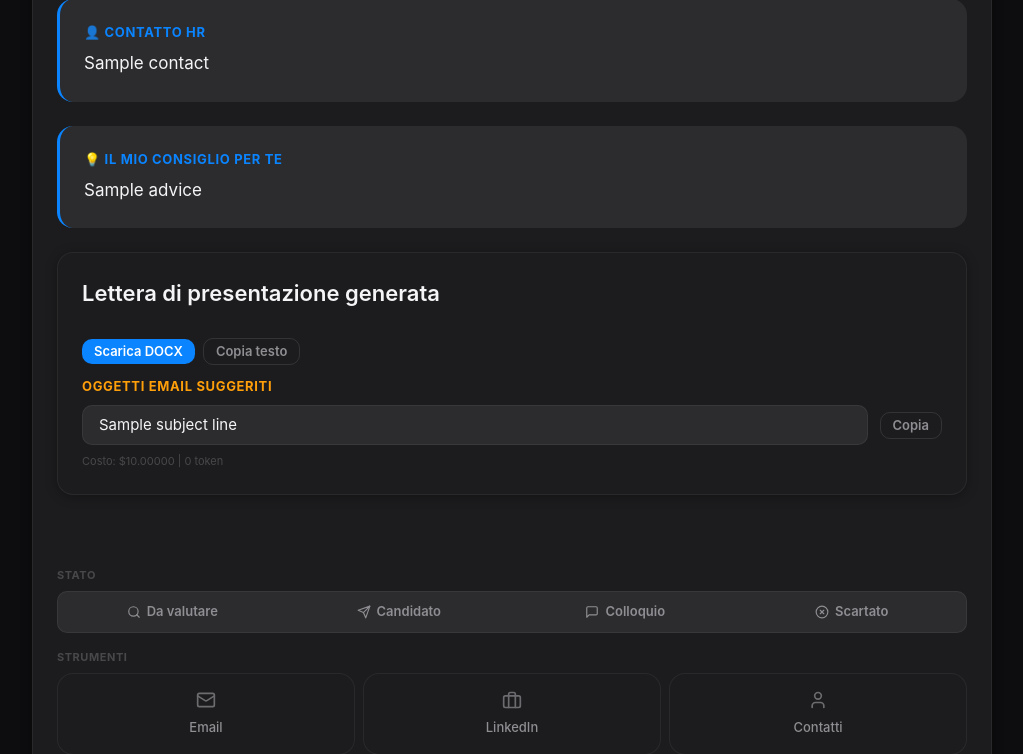
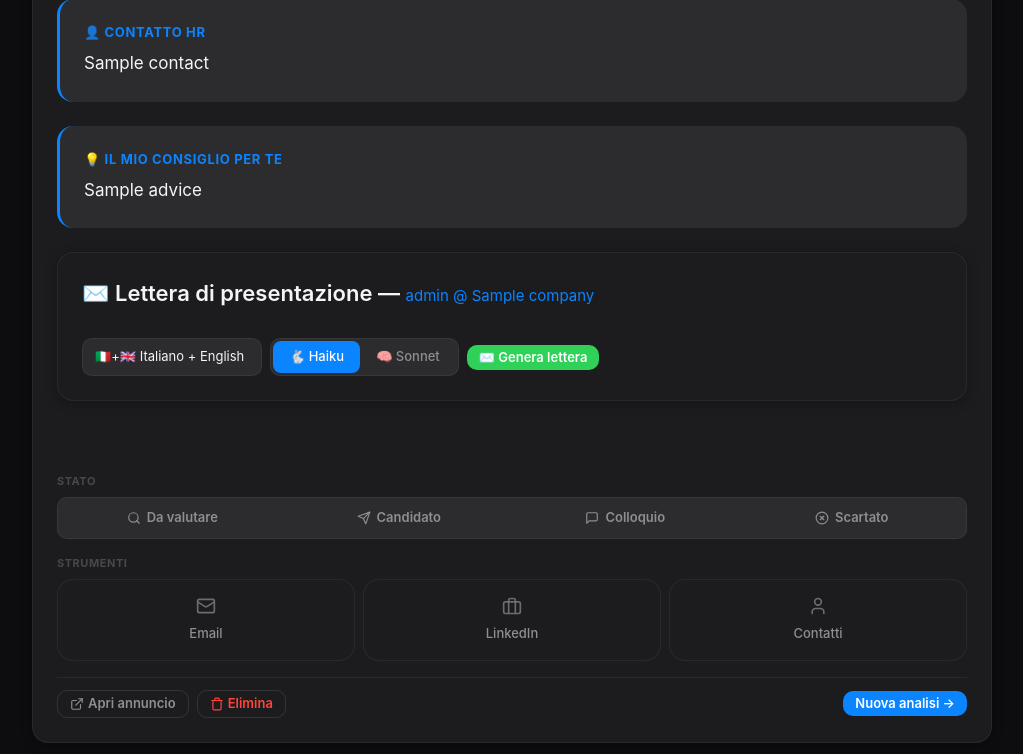
Before and after one commit to MK023/JobSearch, a Python web app: template frontend/templates/analysis_detail.html in a window 1280 px wide. Shown: the part 1246-2000 px from the top of the page, without its empty margins (158-1181 px from the left). Run offline with Jinja, Linux system fonts and the light colour scheme; the template is opened without the code that fills it: most values are stand-ins (such as "Sample title", 1, 10 or a date in 2020); some libraries are stand-ins or nearby versions.

Commit message:
feat(cover-letter): bilingual IT + EN in a single generation
- New language code "ita_eng": runs 2 sequential AI calls (italiano +
  english), persists 2 CoverLetter rows, sums spending.
- ALLOWED_LANGUAGES moved to module constant + fixed mismatch with HTML
  select: was {"inglese","francese"...} but form sent
  {"english","francais"...} -> all non-italian silently fell back to
  italiano. Now aligned.
- analysis_detail view passes `cover_letters` list (newest-first) plus
  back-compat `cover_letter` single alias.
- cover_letter_result.html loops on the list, rendering one card per
  language with its own download/copy buttons and meta.
- Language select gains "Italiano + English" as first option.

Co-Authored-By: Claude Opus 4.6 (1M context) <noreply@anthropic.com>

```diff
--- a/backend/src/analysis/routes.py
+++ b/backend/src/analysis/routes.py
@@ -100,7 +100,10 @@ def view_analysis(
 
     result = rebuild_result(analysis)
     interview = get_interview_by_analysis(db, cast(UUID, analysis.id))
-    cover_letter = analysis.cover_letters[0] if analysis.cover_letters else None
+    # Sort newest-first so a fresh bilingual generation (italiano + english)
+    # appears in the correct order at the top of the page.
+    cover_letters = sorted(analysis.cover_letters or [], key=lambda c: c.created_at, reverse=True)
+    cover_letter = cover_letters[0] if cover_letters else None  # back-compat alias
     contacts = get_contacts_for_analysis(db, str(analysis.id))
 
     error = request.session.pop("flash_error", None)
@@ -117,6 +120,7 @@ def view_analysis(
             "result": result,
             "interview": interview,
             "cover_letter": cover_letter,
+            "cover_letters": cover_letters,
             "contacts": contacts,
             "error": error,
             "message": message,
--- a/frontend/templates/analysis_detail.html
+++ b/frontend/templates/analysis_detail.html
@@ -240,7 +240,7 @@ Tipicamente: nessuna tutela da subordinato (ferie, malattia, TFR), gestione fisc
     {% endif %}
 
     {# ---- 8. Cover letter section ---- #}
-    {% if cover_letter %}
+    {% if cover_letters %}
     {% include "partials/cover_letter_result.html" %}
     {% elif current and current.status != 'scartato' %}
     <div class="card card-mb" id="cover-letter-card">
@@ -250,6 +250,7 @@ Tipicamente: nessuna tutela da subordinato (ferie, malattia, TFR), gestione fisc
         <input type="hidden" name="analysis_id" value="{{ current.id }}" id="cover-letter-analysis-id">
         <div class="button-row">
           <select name="language" class="select-inline" aria-label="Lingua lettera di presentazione">
+            <option value="ita_eng">&#x1F1EE;&#x1F1F9;+&#x1F1EC;&#x1F1E7; Italiano + English</option>
             <option value="italiano">&#x1F1EE;&#x1F1F9; Italiano</option>
             <option value="english">&#x1F1EC;&#x1F1E7; English</option>
             <option value="francais">&#x1F1EB;&#x1F1F7; Fran&ccedil;ais</option>
--- a/frontend/templates/partials/cover_letter_result.html
+++ b/frontend/templates/partials/cover_letter_result.html
@@ -1,26 +1,27 @@
-{# Cover letter result display - compact: no inline text, just actions #}
-{% if cover_letter %}
-<div class="card card-mb" id="cover-letter-result-card">
-    <h2>Lettera di presentazione generata</h2>
+{# Cover letter result display - one card per generated letter (supports bilingual). #}
+{% set _letters = cover_letters if cover_letters is defined and cover_letters else ([cover_letter] if cover_letter else []) %}
+{% for cl in _letters %}
+<div class="card card-mb" id="cover-letter-result-card-{{ cl.id }}">
+    <h2>Lettera di presentazione &mdash; {{ cl.language|capitalize }}</h2>
 
     <div class="button-row">
-        <a href="/cover-letter/{{ cover_letter.id }}/download" class="btn btn-primary btn-sm no-underline">
+        <a href="/cover-letter/{{ cl.id }}/download" class="btn btn-primary btn-sm no-underline">
             Scarica DOCX
         </a>
-        <button class="btn btn-ghost btn-sm" id="copy-cl-btn"
-                onclick="fetch('/api/v1/cover-letter/{{ cover_letter.id }}').then(function(r){return r.json()}).then(function(d){navigator.clipboard.writeText(d.content).then(function(){showToast('Lettera copiata','success')})}).catch(function(){showToast('Impossibile copiare','error')})">
+        <button class="btn btn-ghost btn-sm"
+                onclick="fetch('/api/v1/cover-letter/{{ cl.id }}').then(function(r){return r.json()}).then(function(d){navigator.clipboard.writeText(d.content).then(function(){showToast('Lettera copiata','success')})}).catch(function(){showToast('Impossibile copiare','error')})">
             Copia testo
         </button>
     </div>
 
-    {% if cover_letter.subject_lines %}
+    {% if cl.subject_lines %}
     <div>
         <div class="advice-title advice-title-amber mt-md">Oggetti email suggeriti</div>
-        {% for sl in cover_letter.subject_lines %}
+        {% for sl in cl.subject_lines %}
         <div class="subject-line-row">
-            <span class="subject-line-text" id="subject-line-{{ loop.index }}">{{ sl }}</span>
+            <span class="subject-line-text" id="subject-line-{{ cl.id }}-{{ loop.index }}">{{ sl }}</span>
             <button class="btn btn-ghost btn-sm"
-                    onclick="navigator.clipboard.writeText(document.getElementById('subject-line-{{ loop.index }}').textContent).catch(function(){showToast('Impossibile copiare','error')})">
+                    onclick="navigator.clipboard.writeText(document.getElementById('subject-line-{{ cl.id }}-{{ loop.index }}').textContent).catch(function(){showToast('Impossibile copiare','error')})">
                 Copia
             </button>
         </div>
@@ -29,7 +30,7 @@
     {% endif %}
 
     <div class="meta-small">
-        Costo: ${{ '%.5f' % (cover_letter.cost_usd or 0) }} | {{ (cover_letter.tokens_input or 0) + (cover_letter.tokens_output or 0) }} token
+        Costo: ${{ '%.5f' % (cl.cost_usd or 0) }} | {{ (cl.tokens_input or 0) + (cl.tokens_output or 0) }} token
     </div>
 </div>
-{% endif %}
+{% endfor %}
```
Also changed, not shown: backend/src/cover_letter/routes.py (+25 -12 lines).
